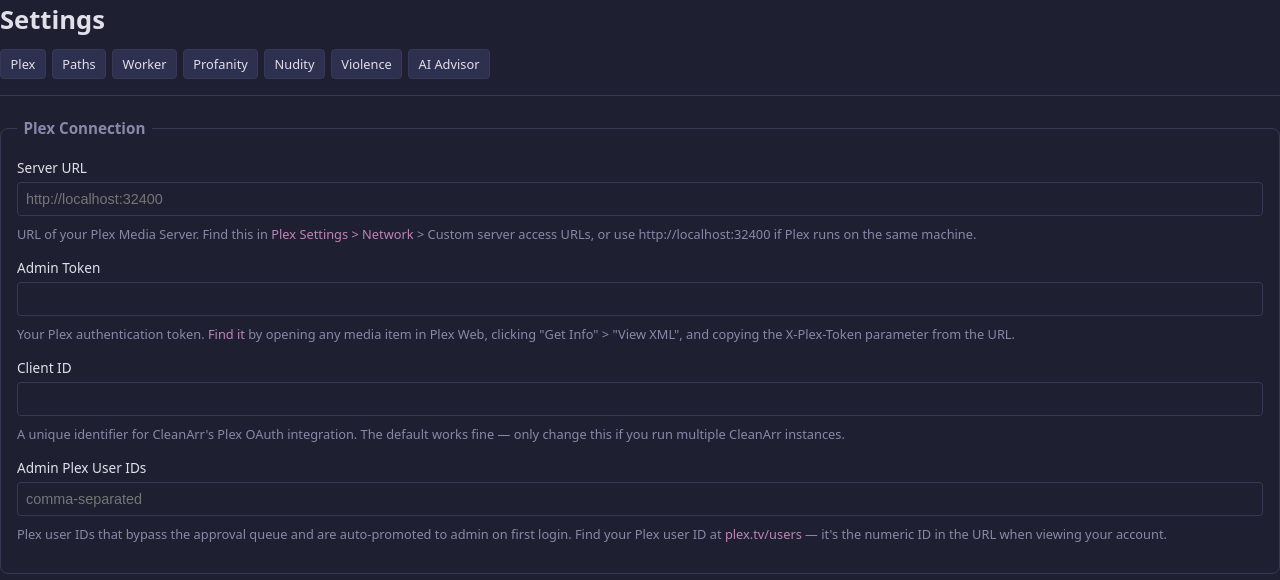
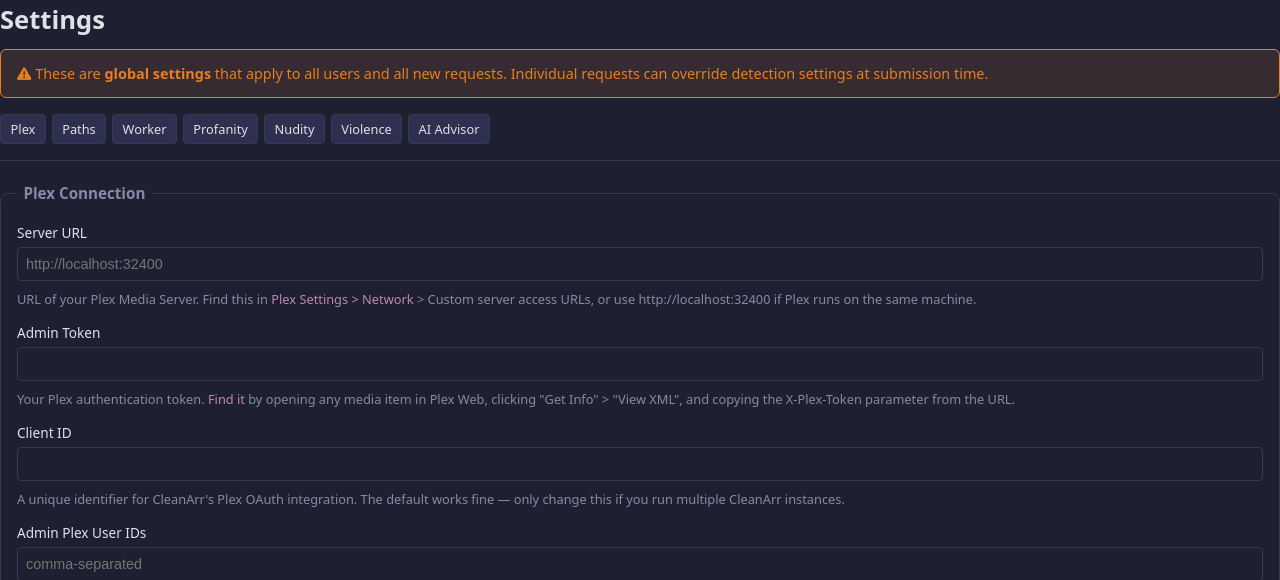
Before and after one commit to MikeBlom/cleanarr, a Python web app: template app/templates/admin/settings.html in a window 1280 px wide. Shown: the top 580 px of the page. Run offline with Jinja, Linux system fonts and the light colour scheme; the template is opened without the code that fills it, so the values that code supplies are empty.

Commit message:
Add global settings warning banner on admin settings page

```diff
--- a/app/templates/admin/settings.html
+++ b/app/templates/admin/settings.html
@@ -2,6 +2,9 @@
 {% block title %}Settings – Admin – CleanArr{% endblock %}
 {% block content %}
 <h1>Settings</h1>
+<div class="alert alert-warn" style="margin-bottom:1rem">
+  <i class="fa-solid fa-triangle-exclamation"></i> These are <strong>global settings</strong> that apply to all users and all new requests. Individual requests can override detection settings at submission time.
+</div>
 {% if saved %}<div class="alert alert-success">Settings saved.</div>{% endif %}
 
 <div class="settings-nav">
```
